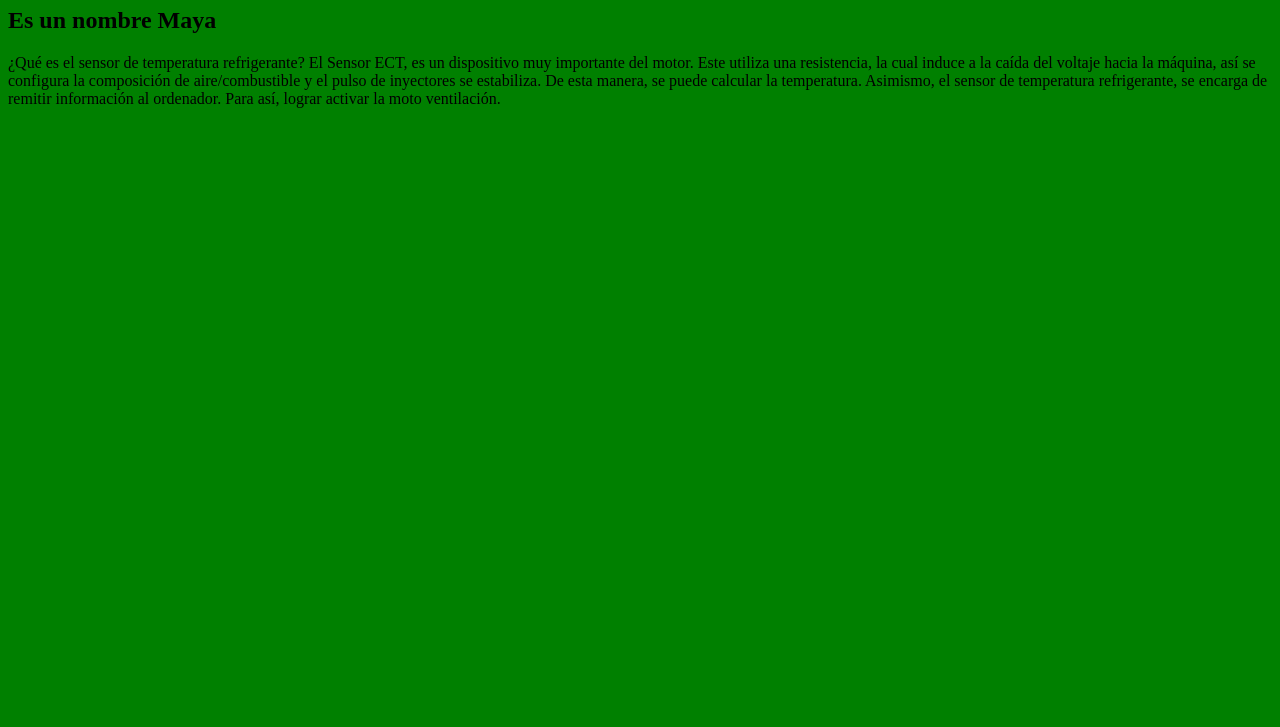
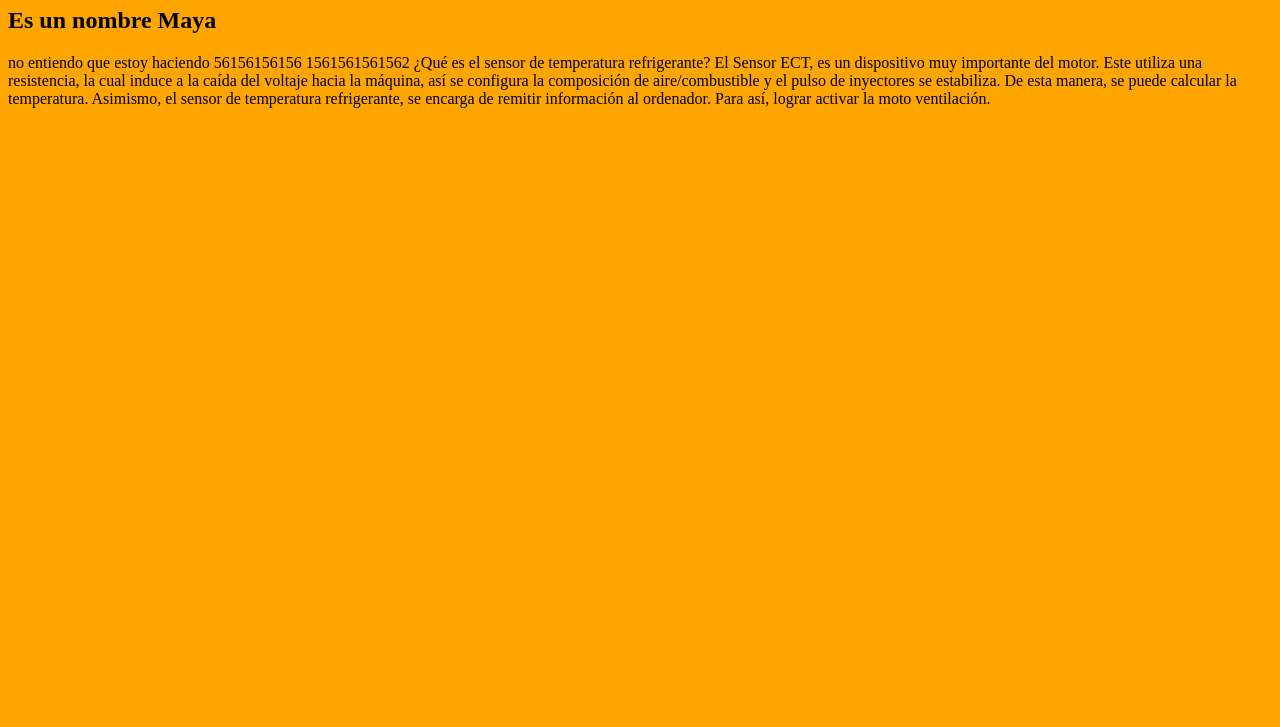
Before and after one commit to mace-123/repo1mrg, a plain HTML site: page mace/index.html in a window 1280 px wide. Shown: the part 73-800 px from the top of the page. Drawn offline with Linux system fonts and the light colour scheme.

Commit message:
Add files via upload
no se

```diff
--- a/mace/css/estilo.css
+++ b/mace/css/estilo.css
@@ -1,5 +1,5 @@
 body{
-	background-color:green;
+	background-color:orange;
 }
 .titulos1{
 	color:#FB6402;
--- a/mace/index.html
+++ b/mace/index.html
@@ -9,6 +9,9 @@
 <h1 class="titulos1">Sol Nuevo</h1>
 <h2>Es un nombre Maya</h2>
 <p>
+	no entiendo que estoy haciendo
+	56156156156
+	1561561561562
 	¿Qué es el sensor de temperatura refrigerante?
 El Sensor ECT, es un dispositivo muy importante del motor. Este utiliza una resistencia, la cual induce a la caída del voltaje hacia la máquina, así se configura la composición de aire/combustible y el pulso de inyectores se estabiliza. De esta manera, se puede calcular la temperatura.
 
```
